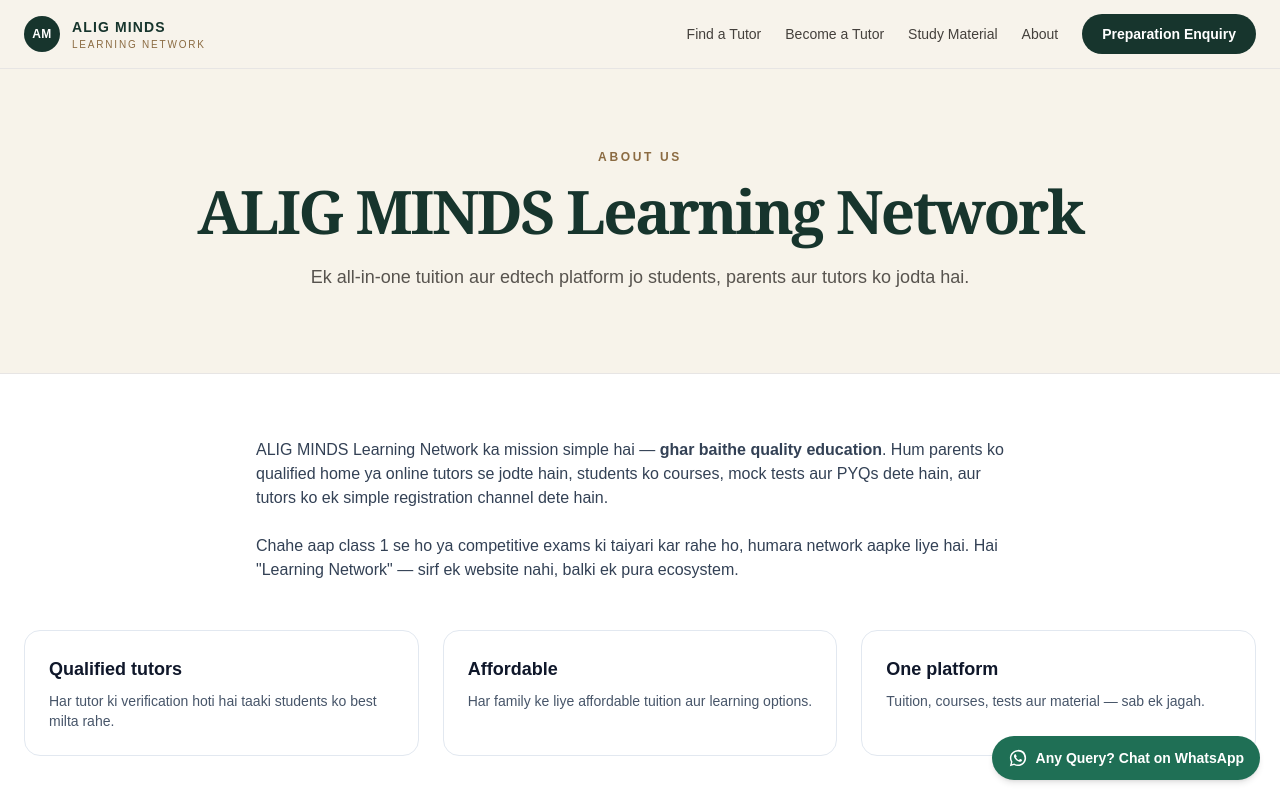
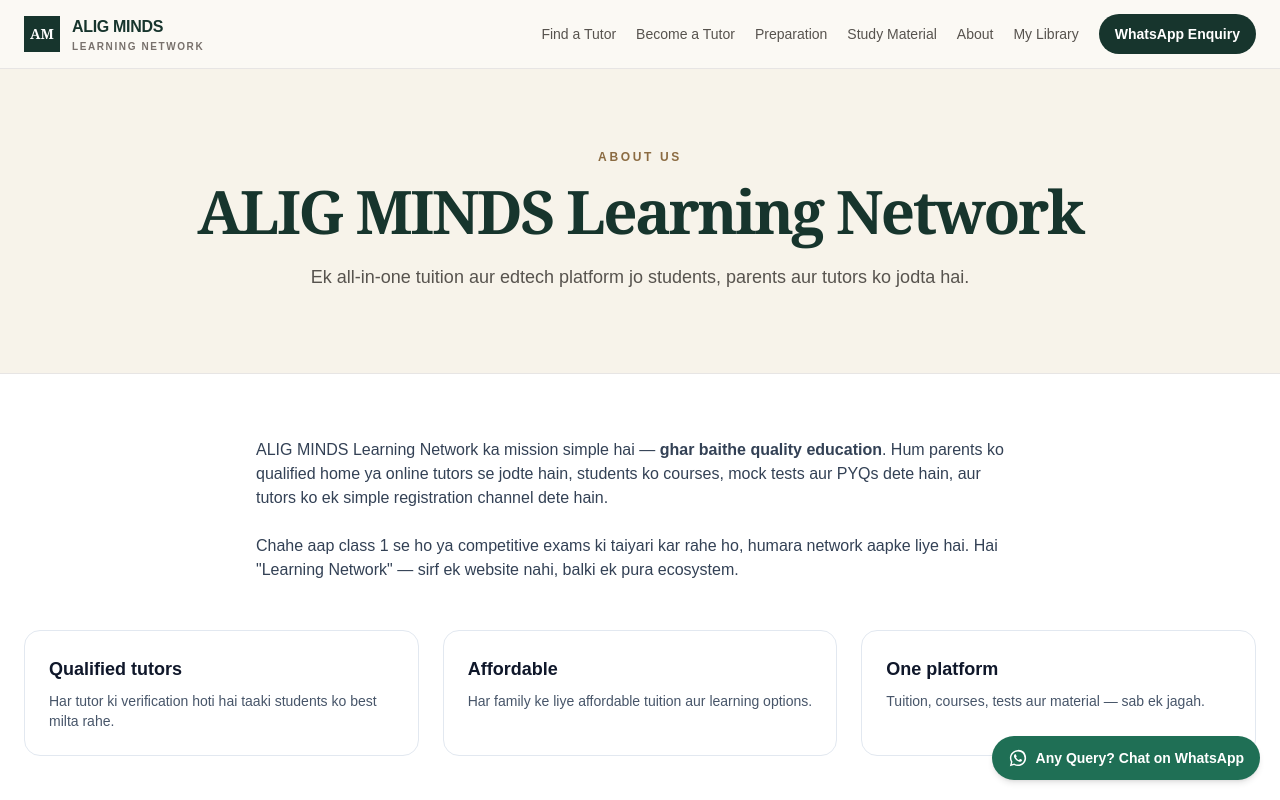
Before and after one commit to Samadsaifi14/course-website-, a Next.js app: page /about in a window 1280 px wide. Shown: the top 800 px of the page. Built offline with nearby package versions, Linux system fonts and the light colour scheme.

Commit message:
Expose complete ALIG MINDS customer journeys

```diff
--- a/components/Navbar.tsx
+++ b/components/Navbar.tsx
@@ -7,90 +7,28 @@ import { siteConfig, whatsappLink } from "@/lib/site";
 const navLinks = [
   { href: "/need-a-tutor", label: "Find a Tutor" },
   { href: "/become-a-tutor", label: "Become a Tutor" },
+  { href: "/preparation", label: "Preparation" },
   { href: "/study-material", label: "Study Material" },
   { href: "/about", label: "About" },
 ];
 
 export function Navbar() {
   const [open, setOpen] = useState(false);
-
   return (
-    <header className="sticky top-0 z-40 w-full border-b border-stone-200 bg-[#f7f3ea]/95 backdrop-blur">
+    <header className="sticky top-0 z-40 w-full border-b border-stone-200 bg-[#fbf9f4]/95 backdrop-blur">
       <nav className="mx-auto flex max-w-7xl items-center justify-between px-4 py-3.5 sm:px-6">
-        <Link href="/" className="flex items-center gap-3">
-          <span className="flex h-9 w-9 items-center justify-center rounded-full border border-[#17352d]/20 bg-[#17352d] text-xs font-bold tracking-wide text-white">
-            AM
-          </span>
-          <div>
-            <span className="block text-sm font-extrabold tracking-[0.08em] text-[#17352d]">
-              {siteConfig.shortName}
-            </span>
-            <span className="hidden text-[10px] font-medium uppercase tracking-[0.18em] text-[#8b6b42] sm:block">
-              Learning Network
-            </span>
-          </div>
+        <Link href="/" className="flex items-center gap-3" onClick={() => setOpen(false)}>
+          <span className="flex h-9 w-9 items-center justify-center border border-[#17352d] bg-[#17352d] font-serif text-sm font-bold text-white">AM</span>
+          <span><span className="block text-base font-extrabold tracking-[-0.02em] text-[#17352d]">{siteConfig.shortName}</span><span className="hidden text-[10px] font-semibold uppercase tracking-[0.16em] text-stone-500 sm:block">Learning Network</span></span>
         </Link>
-
-        <div className="hidden items-center gap-6 md:flex">
-          {navLinks.map((link) => (
-            <Link
-              key={link.href}
-              href={link.href}
-              className="text-sm font-medium text-stone-700 transition hover:text-[#17352d]"
-            >
-              {link.label}
-            </Link>
-          ))}
-          <a
-            href={whatsappLink("Hello ALIG MINDS, I would like to know more about entrance or board preparation.")}
-            target="_blank"
-            rel="noopener noreferrer"
-            className="rounded-full bg-[#17352d] px-5 py-2.5 text-sm font-semibold text-white transition hover:bg-[#24493f]"
-          >
-            Preparation Enquiry
-          </a>
+        <div className="hidden items-center gap-5 lg:flex">
+          {navLinks.map((link) => <Link key={link.href} href={link.href} className="text-sm font-medium text-stone-600 transition hover:text-[#17352d]">{link.label}</Link>)}
+          <Link href="/dashboard" className="text-sm font-medium text-stone-600 transition hover:text-[#17352d]">My Library</Link>
+          <a href={whatsappLink("Hello ALIG MINDS, I would like to know more about entrance or board preparation.")} target="_blank" rel="noopener noreferrer" className="rounded-full bg-[#17352d] px-4 py-2.5 text-sm font-semibold text-white transition hover:bg-[#24493f]">WhatsApp Enquiry</a>
         </div>
-
-        <button
-          onClick={() => setOpen(!open)}
-          className="rounded-md p-2 text-[#17352d] md:hidden"
-          aria-label="Toggle navigation"
-        >
-          <svg className="h-6 w-6" fill="none" stroke="currentColor" strokeWidth="1.8" viewBox="0 0 24 24">
-            {open ? (
-              <path strokeLinecap="round" d="M6 18L18 6M6 6l12 12" />
-            ) : (
-              <path strokeLinecap="round" d="M4 7h16M4 12h16M4 17h16" />
-            )}
-          </svg>
-        </button>
+        <button onClick={() => setOpen(!open)} className="rounded-md p-2 text-[#17352d] lg:hidden" aria-label="Toggle menu"><svg className="h-6 w-6" fill="none" stroke="currentColor" strokeWidth="2" viewBox="0 0 24 24">{open ? <path strokeLinecap="round" d="M6 18L18 6M6 6l12 12" /> : <path strokeLinecap="round" d="M4 6h16M4 12h16M4 18h16" />}</svg></button>
       </nav>
-
-      {open && (
-        <div className="border-t border-stone-200 bg-[#f7f3ea] px-4 py-5 md:hidden">
-          <div className="mx-auto flex max-w-7xl flex-col gap-4">
-            {navLinks.map((link) => (
-              <Link
-                key={link.href}
-                href={link.href}
-                onClick={() => setOpen(false)}
-                className="text-sm font-semibold text-stone-800"
-              >
-                {link.label}
-              </Link>
-            ))}
-            <a
-              href={whatsappLink("Hello ALIG MINDS, I would like to know more about entrance or board preparation.")}
-              target="_blank"
-              rel="noopener noreferrer"
-              onClick={() => setOpen(false)}
-              className="mt-1 rounded-full bg-[#17352d] px-5 py-3 text-center text-sm font-semibold text-white"
-            >
-              Preparation Enquiry on WhatsApp
-            </a>
-          </div>
-        </div>
-      )}
+      {open && <div className="border-t border-stone-200 bg-[#fbf9f4] px-4 py-5 lg:hidden"><div className="flex flex-col gap-4">{navLinks.map((link) => <Link key={link.href} href={link.href} onClick={() => setOpen(false)} className="text-sm font-medium text-stone-700">{link.label}</Link>)}<Link href="/dashboard" onClick={() => setOpen(false)} className="text-sm font-medium text-stone-700">My Study Library</Link><a href={whatsappLink("Hello ALIG MINDS, I have a preparation enquiry.")} target="_blank" rel="noopener noreferrer" className="rounded-full bg-[#17352d] px-4 py-3 text-center text-sm font-semibold text-white">Preparation Enquiry on WhatsApp</a></div></div>}
     </header>
   );
 }
```
